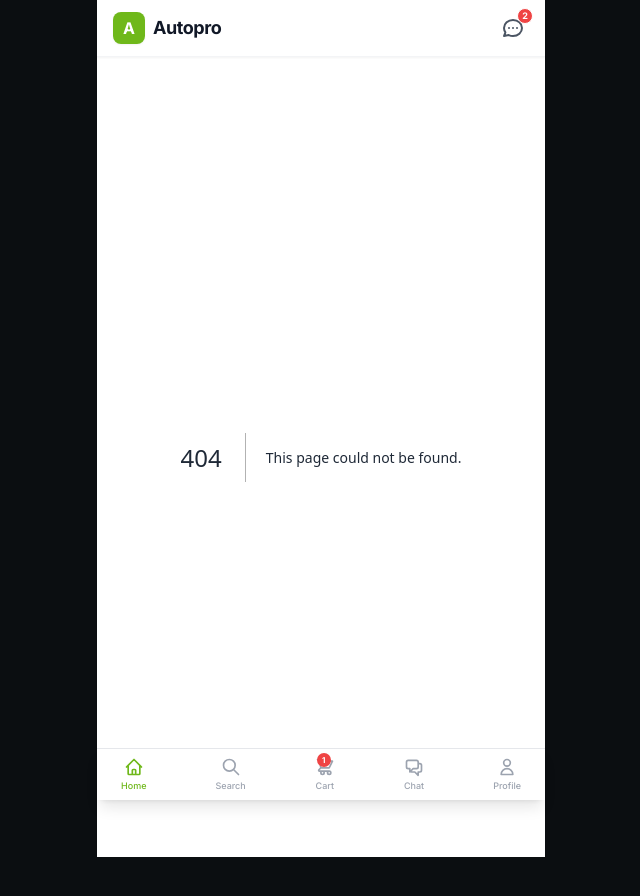
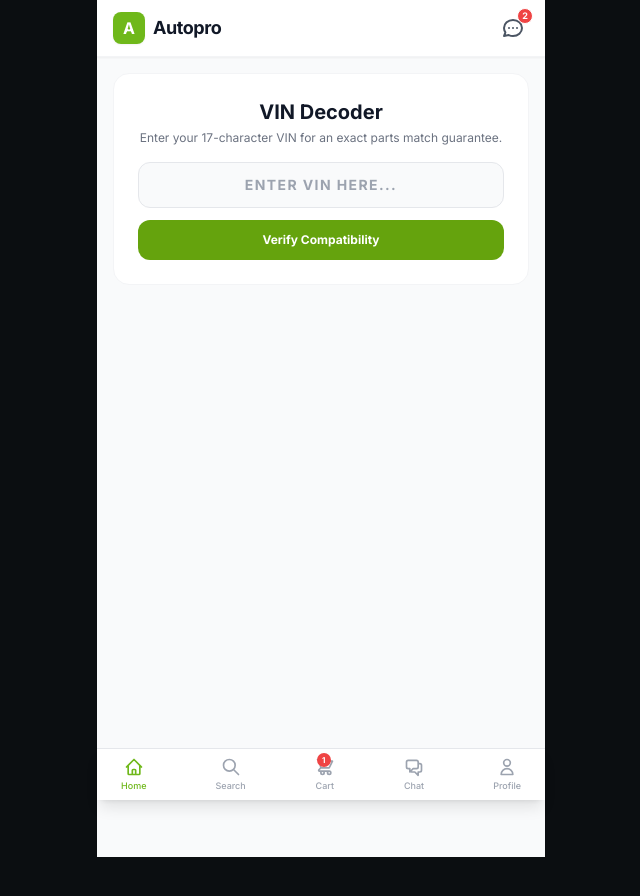
Before and after one commit to houcinhadjaissa-cyber/Autopro, a Next.js app in the folder apps/storefront/: page /vin in a window 1280 px wide. Before the commit this address had no page. Shown: the top 896 px of the page, without its empty margins (319-959 px from the left). Built offline with nearby package versions, Linux system fonts and the light colour scheme.

Commit message:
Create page.tsx

```diff
--- /dev/null
+++ b/apps/storefront/src/app/vin/page.tsx
@@ -0,0 +1,55 @@
+"use client";
+
+import React, { useState } from "react";
+
+export default function VinPage() {
+  const [vin, setVin] = useState("");
+  const [result, setResult] = useState<any>(null);
+
+  const handleVerify = (e: React.FormEvent) => {
+    e.preventDefault();
+    if (!vin) return;
+    setResult({
+      valid: true,
+      make: "BMW",
+      model: "3 Series (G20)",
+      engine: "2.0L Turbo",
+      year: "2021"
+    });
+  };
+
+  return (
+    <div className="min-h-screen bg-gray-50 pb-24 px-4 pt-4">
+      <div className="bg-white rounded-2xl p-6 border border-gray-100 shadow-2xs text-center mb-4">
+        <h1 className="text-xl font-bold text-gray-900">VIN Decoder</h1>
+        <p className="text-xs text-gray-500 mt-1">Enter your 17-character VIN for an exact parts match guarantee.</p>
+
+        <form onSubmit={handleVerify} className="mt-4 space-y-3">
+          <input
+            type="text"
+            maxLength={17}
+            value={vin}
+            onChange={e => setVin(e.target.value.toUpperCase())}
+            placeholder="ENTER VIN HERE..."
+            className="w-full bg-gray-50 border border-gray-200 rounded-xl p-3 text-sm font-bold tracking-widest text-center outline-none text-gray-900 uppercase"
+          />
+          <button type="submit" className="w-full bg-[#65a30d] text-white font-bold py-3 rounded-xl text-xs shadow-xs active:scale-95">
+            Verify Compatibility
+          </button>
+        </form>
+      </div>
+
+      {result && (
+        <div className="bg-green-50 border border-green-200 rounded-xl p-4 animate-fade-in">
+          <h3 className="text-xs font-bold text-green-800 uppercase tracking-wider mb-2">✓ Vehicle Identified</h3>
+          <div className="grid grid-cols-2 gap-2 text-xs">
+            <div><span className="text-gray-500 block">Manufacturer</span><strong className="text-gray-900">{result.make}</strong></div>
+            <div><span className="text-gray-500 block">Model</span><strong className="text-gray-900">{result.model}</strong></div>
+            <div><span className="text-gray-500 block">Year</span><strong className="text-gray-900">{result.year}</strong></div>
+            <div><span className="text-gray-500 block">Engine</span><strong className="text-gray-900">{result.engine}</strong></div>
+          </div>
+        </div>
+      )}
+    </div>
+  );
+}
```
